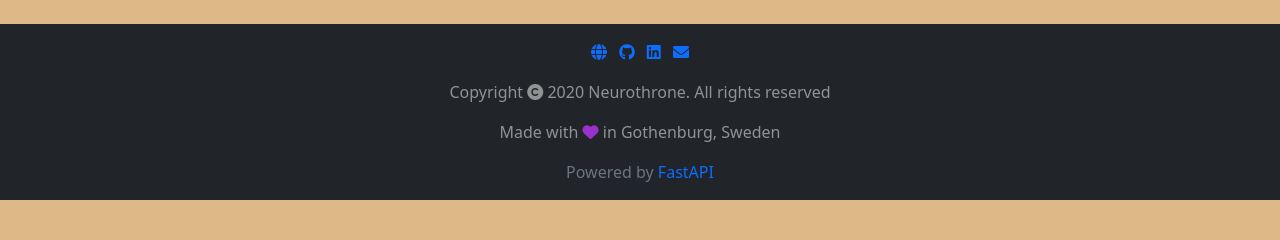
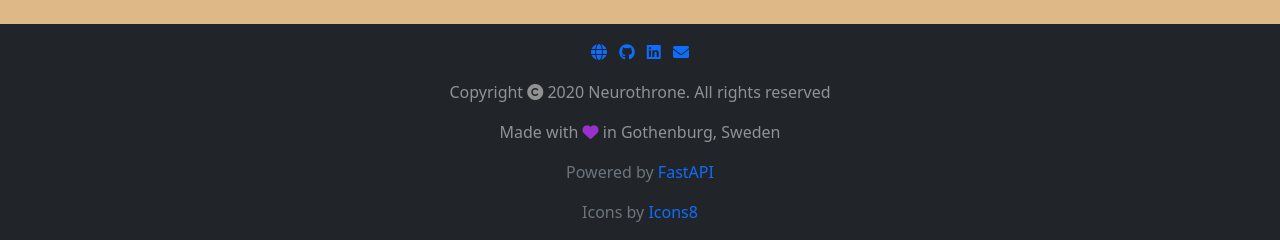
Before and after one commit to neurothrone/weather-api, a FastAPI app: template app/templates/open/index.html in a window 1280 px wide. Shown: the part 1017-1257 px from the top of the page. Before the commit the page ends 1217 px from the top, so only its background shows below. Run offline with FastAPI, Linux system fonts and the light colour scheme; the template is opened without the code that fills it: most values are stand-ins (such as "Sample title", 1, 10 or a date in 2020); some libraries are stand-ins or nearby versions.

Commit message:
add link to icons8

```diff
--- a/app/templates/shared/footer.html
+++ b/app/templates/shared/footer.html
@@ -19,5 +19,7 @@
         <p>Made with <i class="fa-solid fa-heart footer-heart"></i> in Gothenburg, Sweden</p>
         <p class="text-muted">Powered by <a class="text-decoration-none"
                                             href="https://fastapi.tiangolo.com/">FastAPI</a></p>
+        <p class="text-muted">Icons by <a class="text-decoration-none"
+                                          href="https://icons8.com/">Icons8</a></p>
     </div>
 </footer>
```
